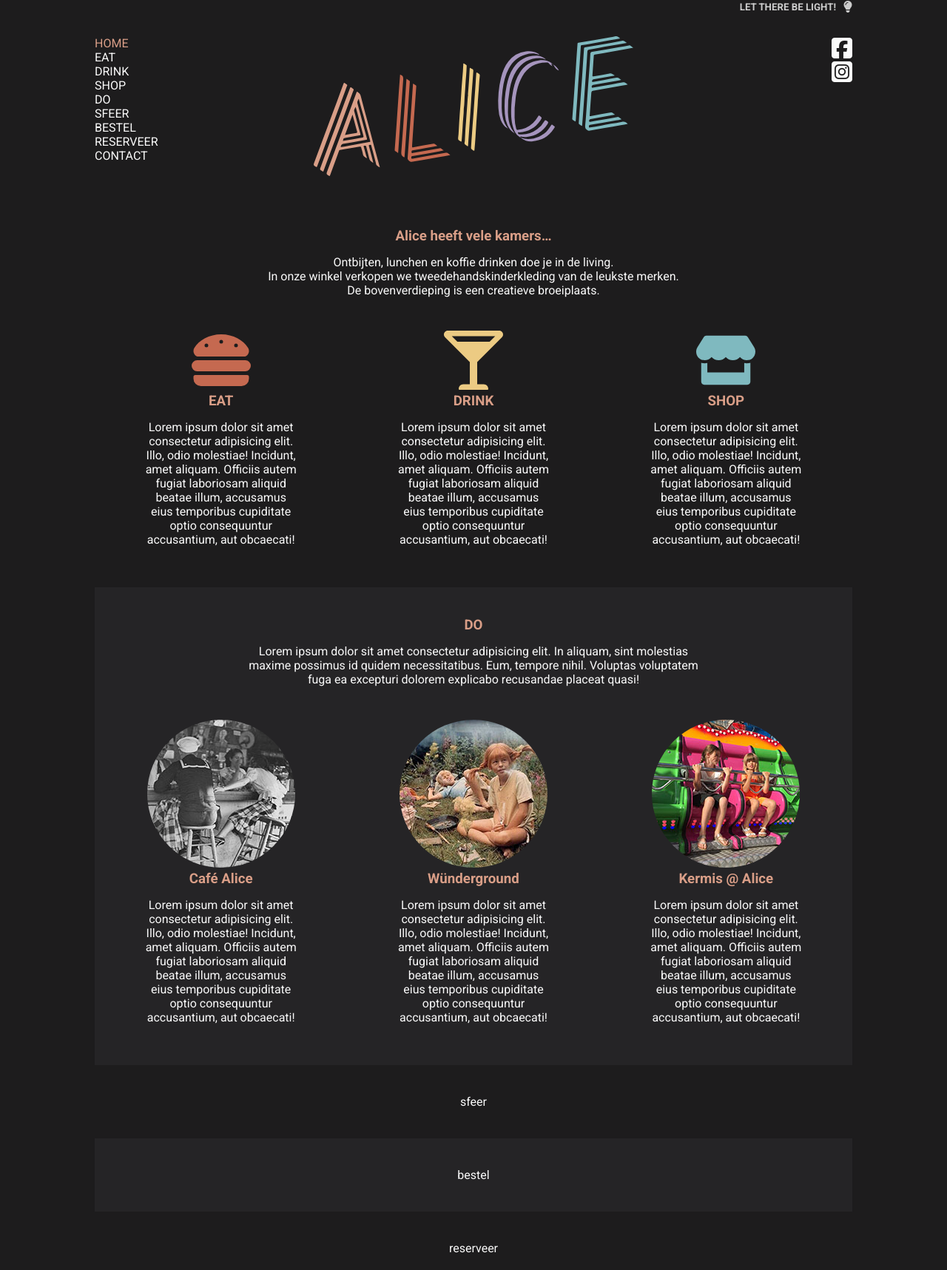
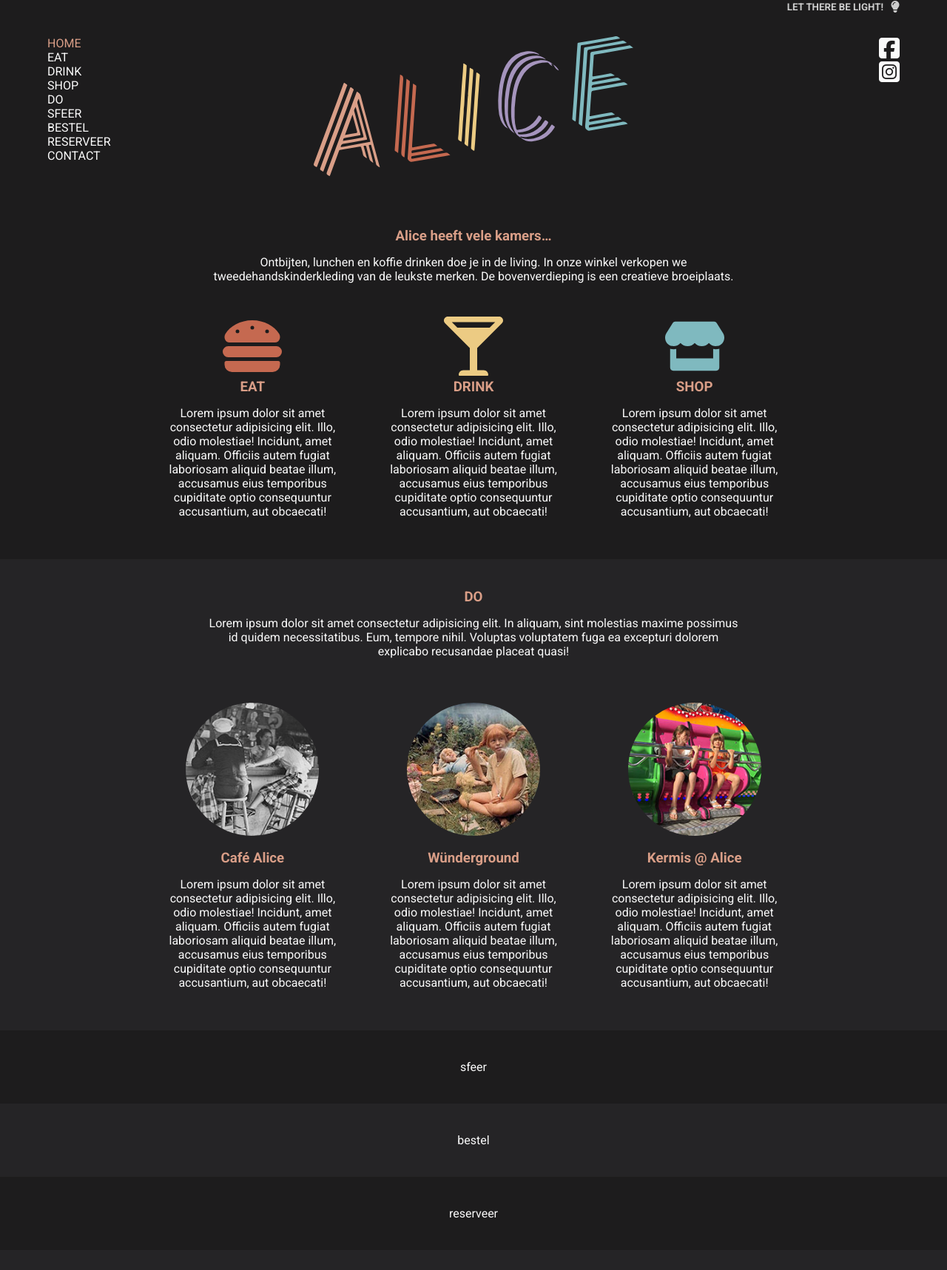
Before and after one commit to dannyvaneeckhoutte/Alice, a PHP site: page / in a window 1280 px wide. Shown: the top 1717 px of the page at 74% size. Run offline with PHP 8.4, Linux system fonts and the light colour scheme; some libraries are stand-ins or nearby versions.

Commit message:
updated sections with edge-to-edge bg

```diff
--- a/src/css/style.css
+++ b/src/css/style.css
@@ -30,7 +30,7 @@ body {
 
 .section p {
     margin: 15px auto;
-    max-width: 60%;
+    max-width: 80%;
     /* text-align: center; */
 }
 
@@ -69,17 +69,19 @@ i.fab {
 }
 
 .container {
-    max-width: 80vw;
     margin: 0 auto;
 }
 
 .switch-wrapper {
+    max-width: 90vw;
+    margin: 0 auto;
     color: var(--medium-grey);
     justify-content: flex-end;
     align-items: center;
 }
 
 header {
+    max-width: 90vw;
     justify-content: space-between;
     height: auto;
     margin: 30px auto;
@@ -113,14 +115,15 @@ header {
 }
 
 .section {
+    max-width: 70vw;
+    margin: 0 auto;
     padding: 40px 0;
 }
 
-.section.section-do {
-    background-color: var(--dark-opacity-01);
-}
 
-.section.section-bestel {
+/* for edge-to-edge background color */
+
+.bg-grey {
     background-color: var(--dark-opacity-01);
 }
 
@@ -133,7 +136,9 @@ header {
 }
 
 .img-round {
+    max-width: 180px;
     border-radius: 50%;
+    margin: 15px;
 }
 
 footer {
--- a/src/index.html
+++ b/src/index.html
@@ -44,9 +44,7 @@
             <div class="section section-home" id="home">
                 <div class="intro home-intro">
                     <h3>Alice heeft vele kamers…</h3>
-                    <p>Ontbijten, lunchen en koffie drinken doe je in de living.
-                        <br>In onze winkel verkopen we tweedehandskinderkleding van de leukste merken.
-                        <br>De bovenverdieping is een creatieve broeiplaats.
+                    <p>Ontbijten, lunchen en koffie drinken doe je in de living. In onze winkel verkopen we tweedehandskinderkleding van de leukste merken. De bovenverdieping is een creatieve broeiplaats.
                     </p>
                 </div>
                 <!-- remove flex on mobile -->
@@ -74,6 +72,7 @@
                     </div>
                 </div>
             </div>
+            <div class="bg-grey">
                 <div class="section section-do" id="do">
                     <div class="intro do-intro">
                         <h3>DO</h3>
@@ -104,8 +103,11 @@
                         </div>
                     </div>
                 </div>
+            </div>
             <div class="section section-sfeer" id="slide">sfeer</div>
+            <div class="bg-grey">
                 <div class="section section-bestel" id="bestel">bestel</div>
+            </div>
             <div class="section section-reserveer" id="reserveer">reserveer</div>
         </div>
 
```
Lines whose indentation alone changed are shown as unchanged.
